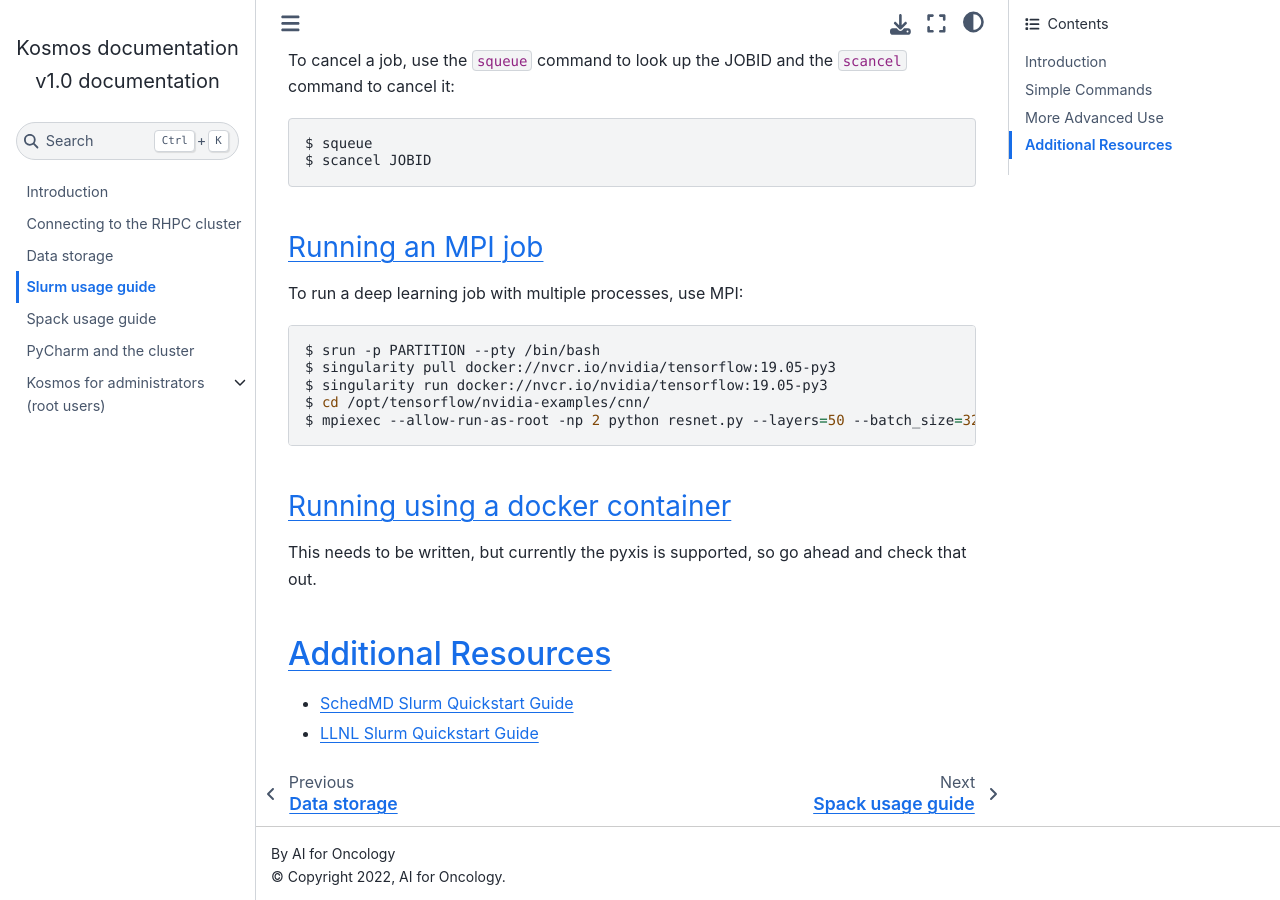
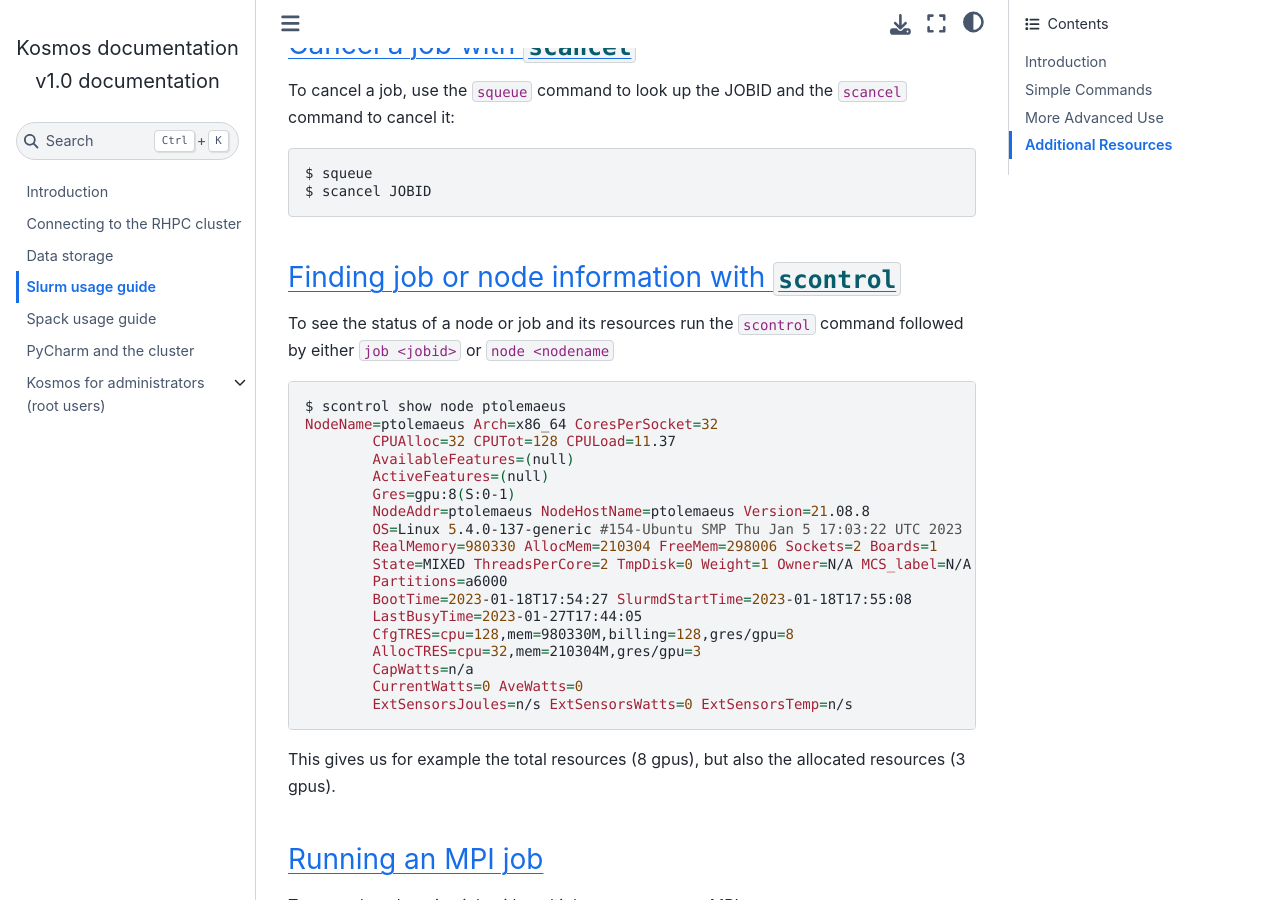
Before and after one commit to NKI-AI/kosmos-documentation, a Sphinx documentation site: the page built from docs/slurm_usage_guide.rst, in a window 1280 px wide and 900 px high, scrolled down 5509 px. Built offline with Sphinx 7.4.7 and the Sphinx Book theme 1.1.4, drawn with Linux system fonts in a browser that asks for light colours; some of the changed text lies outside the part shown.

Commit message:
added scontrol node and job info command

```diff
--- a/docs/slurm_usage_guide.rst
+++ b/docs/slurm_usage_guide.rst
@@ -174,6 +174,36 @@ To cancel a job, use the ``squeue`` command to look up the JOBID and the ``scanc
    $ squeue
    $ scancel JOBID
 
+Finding job or node information with ``scontrol``
+^^^^^^^^^^^^^^^^^^^^^^^^^^^^^^^^^^^^^^^^^^^^^^^^^^
+
+To see the status of a node or job and its resources run the ``scontrol`` command followed by either ``job <jobid>`` or ``node <nodename``
+
+
+.. code-block:: bash
+
+	$ scontrol show node ptolemaeus
+	NodeName=ptolemaeus Arch=x86_64 CoresPerSocket=32
+   		CPUAlloc=32 CPUTot=128 CPULoad=11.37
+   		AvailableFeatures=(null)
+   		ActiveFeatures=(null)
+   		Gres=gpu:8(S:0-1)
+   		NodeAddr=ptolemaeus NodeHostName=ptolemaeus Version=21.08.8
+   		OS=Linux 5.4.0-137-generic #154-Ubuntu SMP Thu Jan 5 17:03:22 UTC 2023
+   		RealMemory=980330 AllocMem=210304 FreeMem=298006 Sockets=2 Boards=1
+   		State=MIXED ThreadsPerCore=2 TmpDisk=0 Weight=1 Owner=N/A MCS_label=N/A
+   		Partitions=a6000
+   		BootTime=2023-01-18T17:54:27 SlurmdStartTime=2023-01-18T17:55:08
+   		LastBusyTime=2023-01-27T17:44:05
+   		CfgTRES=cpu=128,mem=980330M,billing=128,gres/gpu=8
+   		AllocTRES=cpu=32,mem=210304M,gres/gpu=3
+   		CapWatts=n/a
+   		CurrentWatts=0 AveWatts=0
+   		ExtSensorsJoules=n/s ExtSensorsWatts=0 ExtSensorsTemp=n/s
+
+
+This gives us for example the total resources (8 gpus), but also the allocated resources (3 gpus).
+
 Running an MPI job
 ^^^^^^^^^^^^^^^^^^
 
```
